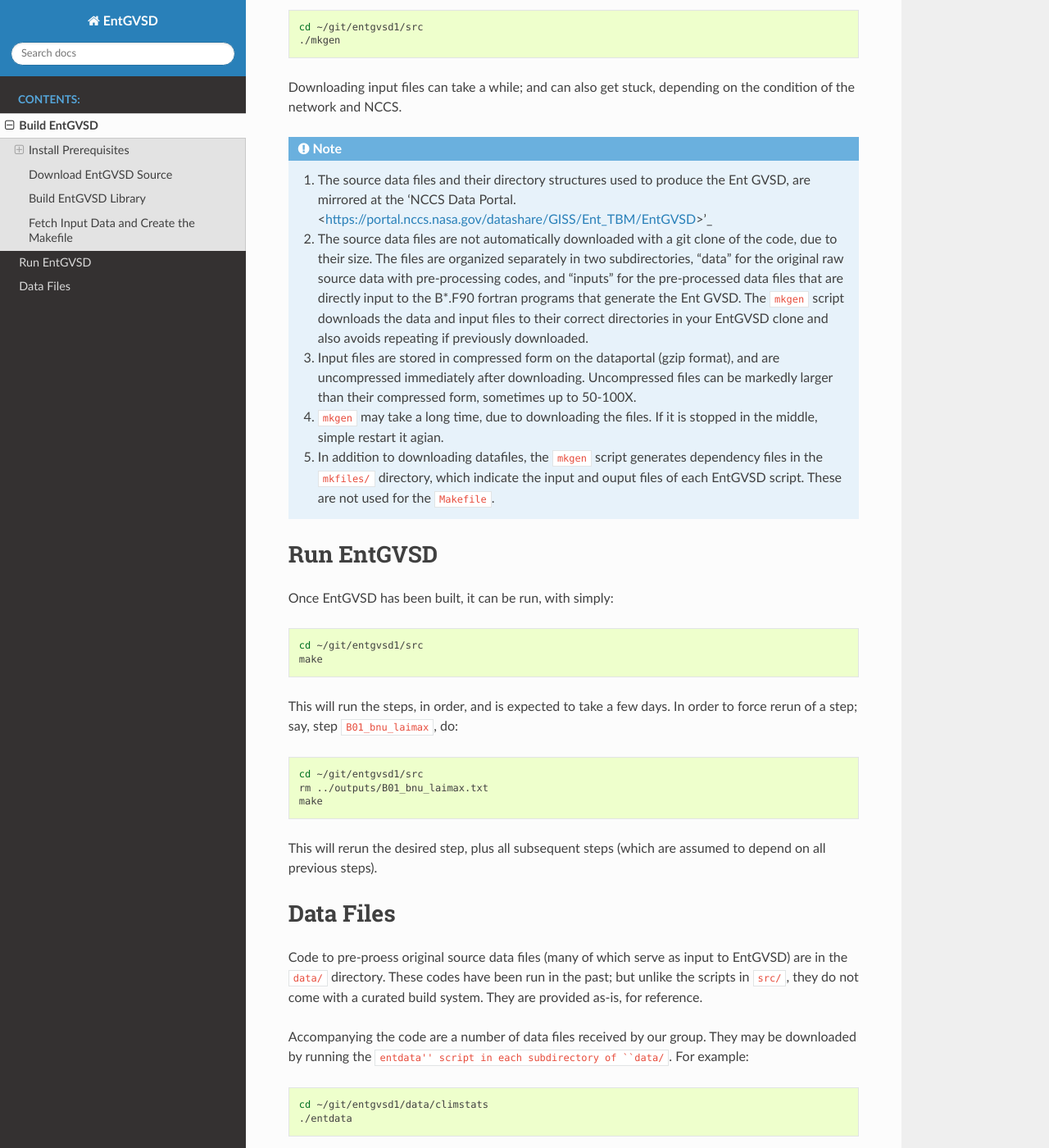
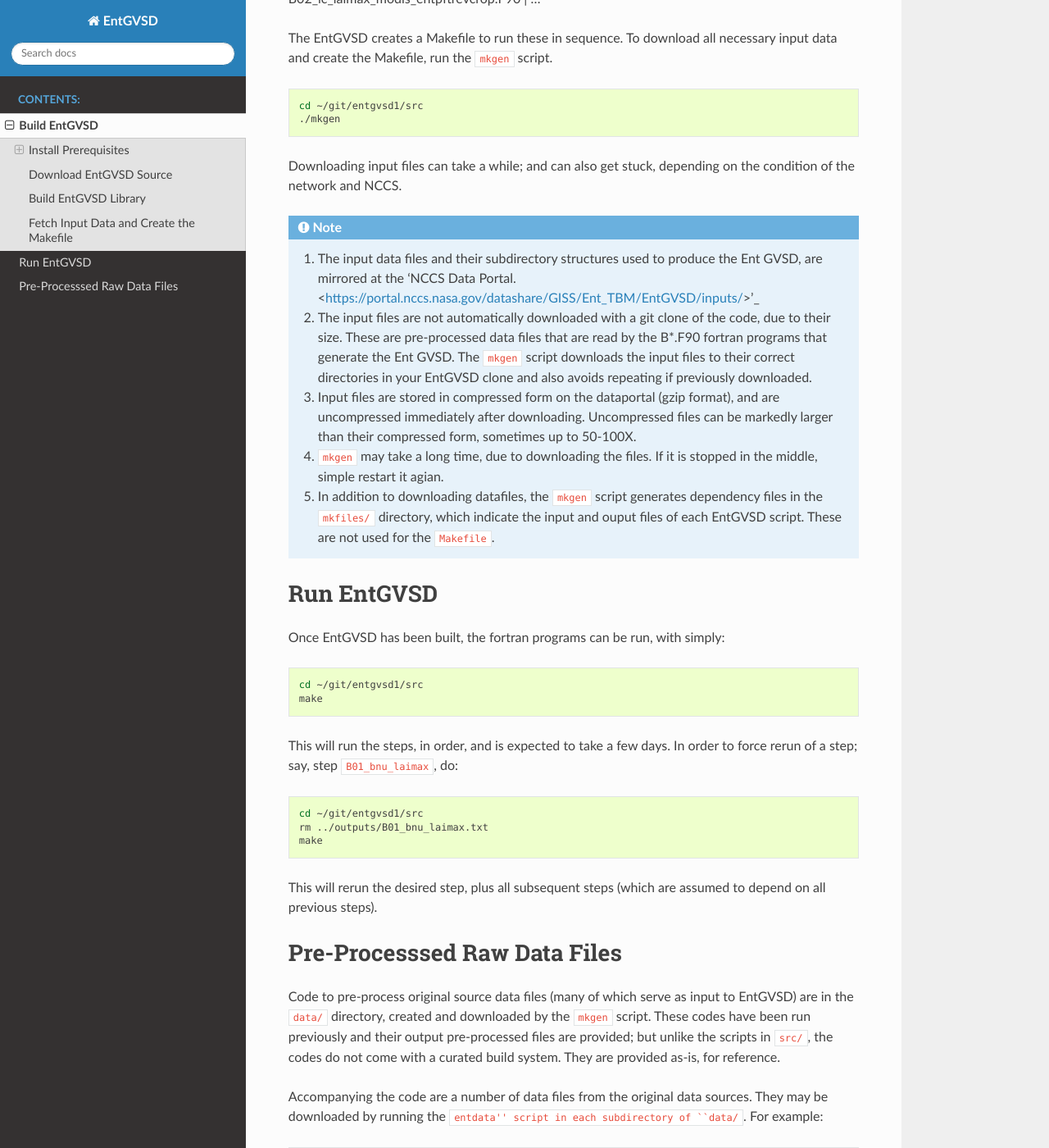
Before and after one commit to ent-tbm/entgvsd1, a Sphinx documentation site: the page built from sphinx/source/building.rst, in a window 1280 px wide and 1400 px high, scrolled down 2508 px. Shown: the whole window at 82% size. Built offline with Sphinx 7.4.7 and the Read the Docs theme 2.0.0, drawn with Linux system fonts in a browser that asks for light colours; some of the changed text lies outside the part shown.

Commit message:
More edits for clarity varous sections.

```diff
--- a/sphinx/source/building.rst
+++ b/sphinx/source/building.rst
@@ -57,8 +57,13 @@
 Download EntGVSD Source
 -----------------------
 
-Download the EntGVSD source from the Simplex git server.  One must be
-connected to the NASA network for this to work (replace
+Download the EntGVSD source from the Simplex git server.
+
+If you are outside the NASA network, download a snapshot of the code from:
+* link TBA on NASA-approved git site.
+
+
+If you are inside the NASA network, (replace
 ``<ndcusername>`` with your NDC username):
 
 .. code-block:: bash
@@ -143,11 +147,14 @@
 
 .. note::
 
-   1. The source data files and their directory structures used to produce the Ent GVSD, are mirrored at
+   1. The input data files and their subdirectory structures used to produce the Ent GVSD, are mirrored at
       the 'NCCS Data Portal.
-      <https://portal.nccs.nasa.gov/datashare/GISS/Ent_TBM/EntGVSD>'_
+      <https://portal.nccs.nasa.gov/datashare/GISS/Ent_TBM/EntGVSD/inputs/>'_
 
-   2.  The source data files are not automatically downloaded with a git clone of the code, due to their size.  The files are organized separately in two subdirectories, "data" for the original raw source data with pre-processing codes, and "inputs" for the pre-processed data files that are directly input to the B*.F90 fortran programs that generate the Ent GVSD. The ``mkgen`` script downloads the data and input files to their correct directories in your EntGVSD clone and also avoids repeating if previously downloaded.
+   2.  The input files are not automatically downloaded with a git clone of the code, due to their size.
+       These are pre-processed data files that are read by the B*.F90 fortran programs that generate the
+       Ent GVSD. The ``mkgen`` script downloads the input files to their correct directories in your
+       EntGVSD clone and also avoids repeating if previously downloaded.
 
    3. Input files are stored in compressed form on the dataportal
       (gzip format), and are uncompressed immediately after
@@ -165,7 +172,7 @@
 Run EntGVSD
 ============
 
-Once EntGVSD has been built, it can be run, with simply:
+Once EntGVSD has been built, the fortran programs can be run, with simply:
 
 .. code-block:: bash
 
@@ -185,19 +192,22 @@
 assumed to depend on all previous steps).
 
 
-Data Files
-==========
+Pre-Processsed Raw Data Files
+============================
 
-Code to pre-proess original source data files (many of which serve as input to EntGVSD)
-are in the ``data/`` directory.  These codes have been run in the
-past; but unlike the scripts in ``src/``, they do not come with a
+Code to pre-process original source data files (many of which serve as input to EntGVSD)
+are in the ``data/`` directory, created and downloaded by the ``mkgen`` script.  These codes
+have been run previously and their output pre-processed files are provided; but unlike the
+scripts in ``src/``, the codes do not come with a
 curated build system.  They are provided as-is, for reference.
 
-Accompanying the code are a number of data files received by our
-group.  They may be downloaded by running the ``entdata'' script in
-each subdirectory of ``data/``.  For example:
+Accompanying the code are a number of data files from the original data sources.
+They may be downloaded by running the ``entdata'' script in each subdirectory of ``data/``.  For example:
 
 .. code-block:: bash
 
    cd ~/git/entgvsd1/data/climstats
    ./entdata
+
+The contents of the data directory are described here.
+##Add link to new page named data.rst to describe the data directory ##
```
Also changed, not shown: other parts of sphinx/source/building.rst (+2 -3 lines).
